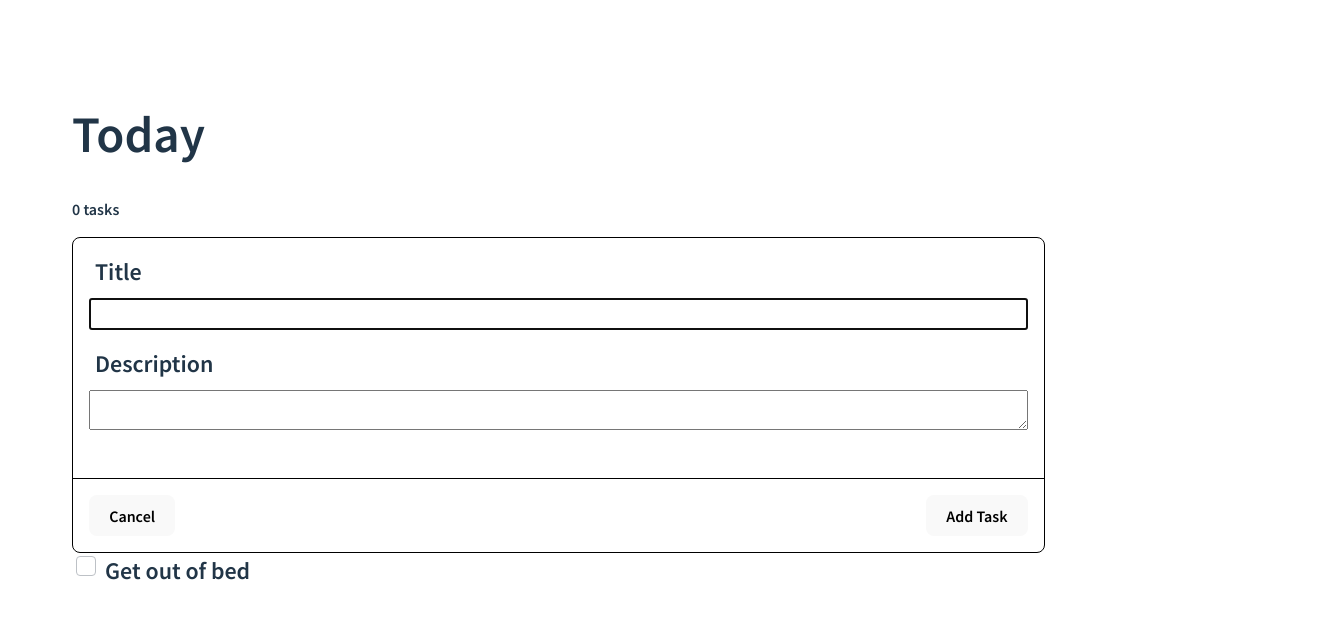
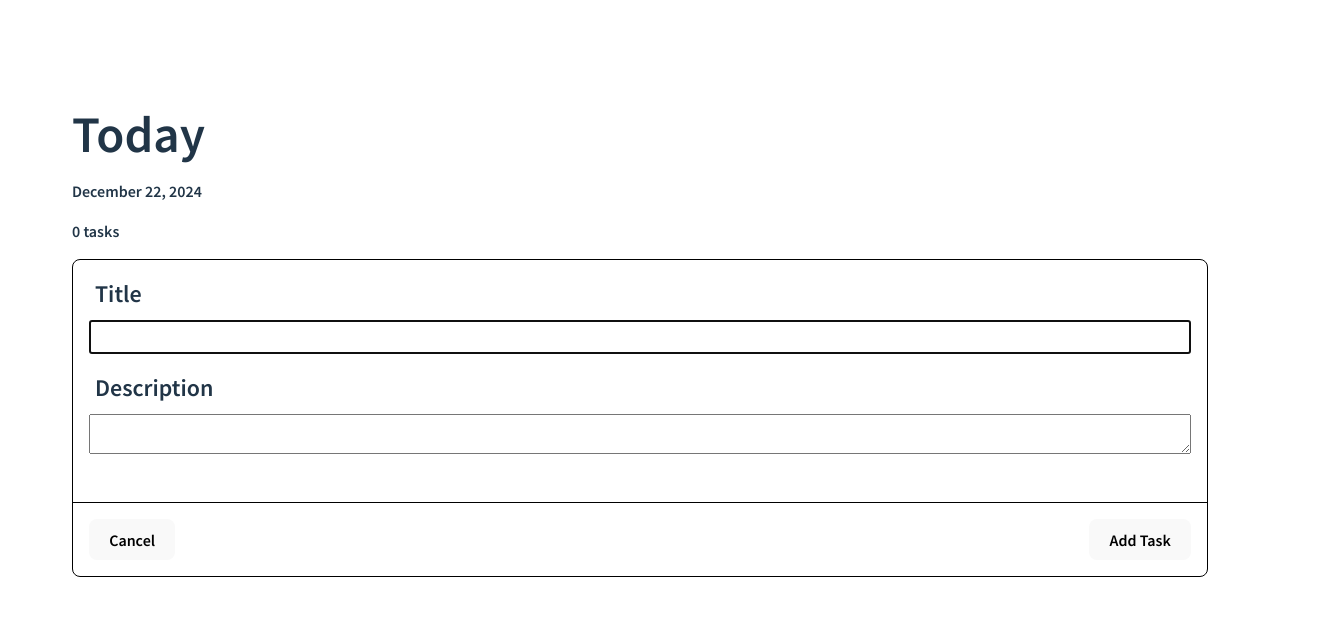
Before and after one commit to rgrace9/todo-list-app, a React (Vite) app: page / in a window 1280 px wide. Both pictures are taken after a click on the button "Add Task". Shown: the top 618 px of the page, 1320 px wide, since content can reach past the window. Built offline with nearby package versions, Linux system fonts and the light colour scheme.

Commit message:
Work on splash page styling

```diff
--- a/src/AddTask.tsx
+++ b/src/AddTask.tsx
@@ -43,12 +43,12 @@ const AddTask: React.FC<AddTaskProps> = ({ setShowAddTask, addTask }) => {
           onChange={(e) => setDescription(e.target.value)}
           value={description}
           rows={8}
-          //   onKeyDown={(e) => {
-          //     if (e.key === "Enter" && !e.shiftKey) {
-          //       e.preventDefault(); // Prevent form submission when Enter is pressed
-          //       handleSubmit(e); // Submit the form when Enter is pressed
-          //     }
-          //   }}
+          onKeyDown={(e) => {
+            if (e.key === "Enter" && !e.shiftKey) {
+              e.preventDefault(); // Prevent form submission when Enter is pressed
+              handleSubmit(e); // Submit the form when Enter is pressed
+            }
+          }}
         ></textarea>
       </div>
       <div className="form__footer">
--- a/src/App.css
+++ b/src/App.css
@@ -1,9 +1,16 @@
 #root {
-  margin: 40px;
-  padding: 2rem;
   height: 100%;
   width: 100%;
   overflow: hidden;
+}
+
+.content {
+  margin: 40px;
+  padding: 2em;
+}
+
+* {
+  box-sizing: border-box;
 }
 
 .form {
@@ -11,7 +18,7 @@
   flex-direction: column;
   border: 1px solid #000;
   border-radius: 8px;
-  width: 80%;
+  width: 100%;
 }
 
 .form__content {
@@ -26,11 +33,13 @@
   margin-bottom: 1rem;
   min-height: 30px;
   padding: .5em;
+  font-family: 'Source Sans Pro', sans-serif;
 }
 .form__textarea {
   height: 40px;
   margin-bottom: 1rem;
   padding: .5em;
+  font-family: 'Source Sans Pro', sans-serif;
 }
 
 .form__footer {
@@ -59,7 +68,23 @@
 }
 .list {
   list-style-type: none;
+  padding: 0;
 }
 .task__description {
-  display: block;
+  margin-left: 40px;
+  font-style: italic;
 }
+
+.task {
+  display: flex;
+  flex-direction: column;
+  justify-content: space-between;
+  padding: 1rem 0;
+  border-bottom: 1px solid #000;
+}
+
+.task__footer {
+  display: flex;
+  justify-content: flex-end;
+  /* padding: 1rem; */
+}
--- a/src/App.tsx
+++ b/src/App.tsx
@@ -1,17 +1,16 @@
 import React, { useState } from "react";
-import SplashPage from "./SplashPage"; // Assuming SplashPage is in a separate file
-import TodoList from "./TodoList"; // Assuming TodoList is in a separate file
+import SplashPage from "./SplashPage";
+import TodoList from "./TodoList";
 
 const TodoApp: React.FC = () => {
   const [isSplashDone, setIsSplashDone] = useState(false);
 
-  // Function to handle when splash animation ends
   const handleSplashEnd = () => {
     setIsSplashDone(true);
   };
 
   return (
-    <div>
+    <div className="content">
       {!isSplashDone ? (
         <SplashPage onAnimationEnd={handleSplashEnd} />
       ) : (
--- a/src/SampleTodoList.tsx
+++ /dev/null
@@ -1,12 +0,0 @@
-import "./TodoList.css"; // Assuming the CSS is stored here
-
-const TodoList = () => (
-  <>
-    <input type="checkbox" id="todo" name="todo" value="todo" />
-    <label htmlFor="todo" data-content="Get out of bed">
-      Get out of bed
-    </label>
-  </>
-);
-
-export default TodoList;
--- a/src/SplashPage.css
+++ b/src/SplashPage.css
@@ -140,10 +140,10 @@
   .checkbox:checked + .checkmark::after {
     content: '';
     position: absolute;
-    left: 6px;
-    top: 2px;
-    width: 5px;
-    height: 10px;
+    left: 5px;
+    top: 1px;
+    width: 7px;
+    height: 13px;
     border: solid #282c34;
     border-width: 0 4px 4px 0;
     transform: rotate(45deg);
--- a/src/TasksList.tsx
+++ b/src/TasksList.tsx
@@ -29,9 +29,13 @@ const TasksList: React.FC<TasksListProps> = ({
               <label data-content={task.title} htmlFor={task.id}>
                 {task.title}
               </label>
+            </div>
+            {task.description && (
               <p className="task__description">{task.description}</p>
+            )}
+            <div className="task__footer">
+              <button onClick={() => removeTask(task.id)}>Remove</button>
             </div>
-            <button onClick={() => removeTask(task.id)}>Remove</button>
           </li>
         ))}
       </ul>
--- a/src/TodoList.css
+++ b/src/TodoList.css
@@ -68,3 +68,12 @@
 	 text-decoration-color: #363839;
 	 transition: clip-path 200ms cubic-bezier(0.25, 0.46, 0.45, 0.94);
 }
+
+.heading {
+	margin-bottom: 10px;
+}
+
+.textbox {
+	font-family: 'Source Sans Pro', sans-serif;
+
+}
--- a/src/TodoList.tsx
+++ b/src/TodoList.tsx
@@ -3,8 +3,13 @@ import { CSSTransition } from "react-transition-group";
 import { Task } from "../types/Task"; // Import Task type
 import AddTask from "./AddTask";
 import "./App.css";
-import SampleTodoList from "./SampleTodoList";
 import TasksList from "./TasksList";
+const today = new Date();
+const formattedDate = today.toLocaleDateString("en-US", {
+  month: "long", // Full month name
+  day: "numeric", // Day of the month as a number
+  year: "numeric", // Full year
+});
 
 function App() {
   const [showAddTask, setShowAddTask] = useState(false);
@@ -19,9 +24,9 @@ function App() {
 
   // Function to add a new task
   const addTask = (task: Task) => {
-    // const updatedTasks = [...tasks, task];
-    setTasks((prevTasks) => [...prevTasks, task]);
-    localStorage.setItem("tasks", JSON.stringify(tasks));
+    const updatedTasks = [...tasks, task];
+    setTasks(updatedTasks);
+    localStorage.setItem("tasks", JSON.stringify(updatedTasks));
   };
 
   // Function to remove a task
@@ -42,7 +47,8 @@ function App() {
   return (
     <>
       <div>
-        <h1>Today</h1>
+        <h1 className="heading">Today</h1>
+        <p>{formattedDate}</p>
         <p>
           {tasks.length} task{tasks.length !== 1 && "s"}
         </p>
@@ -78,7 +84,6 @@ function App() {
             <AddTask addTask={addTask} setShowAddTask={setShowAddTask} />
           </div>
         </CSSTransition>
-        <SampleTodoList />
       </div>
     </>
   );
```
Also changed, not shown: src/components/CheckboxIcon.tsx (deleted), src/components/TrashIcon.tsx (added).
